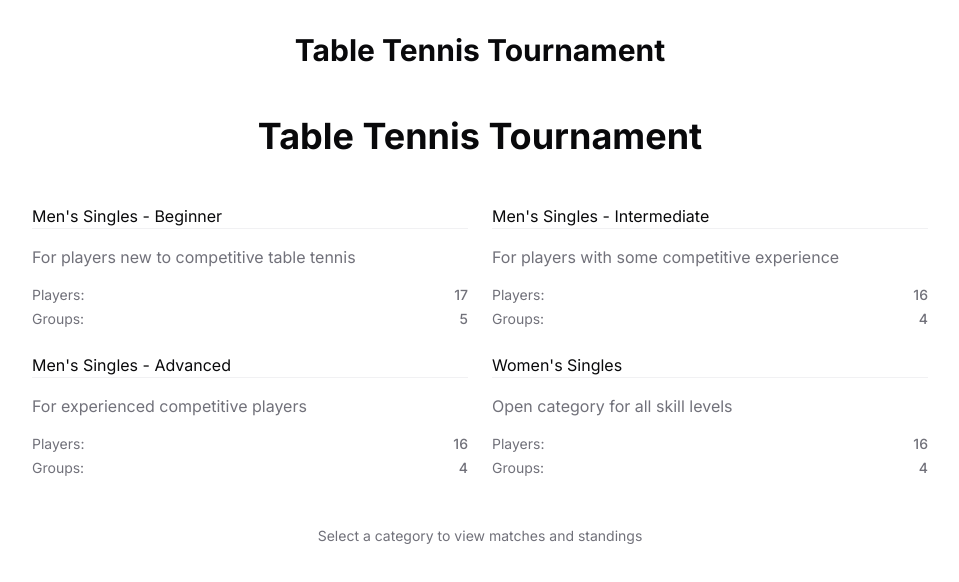
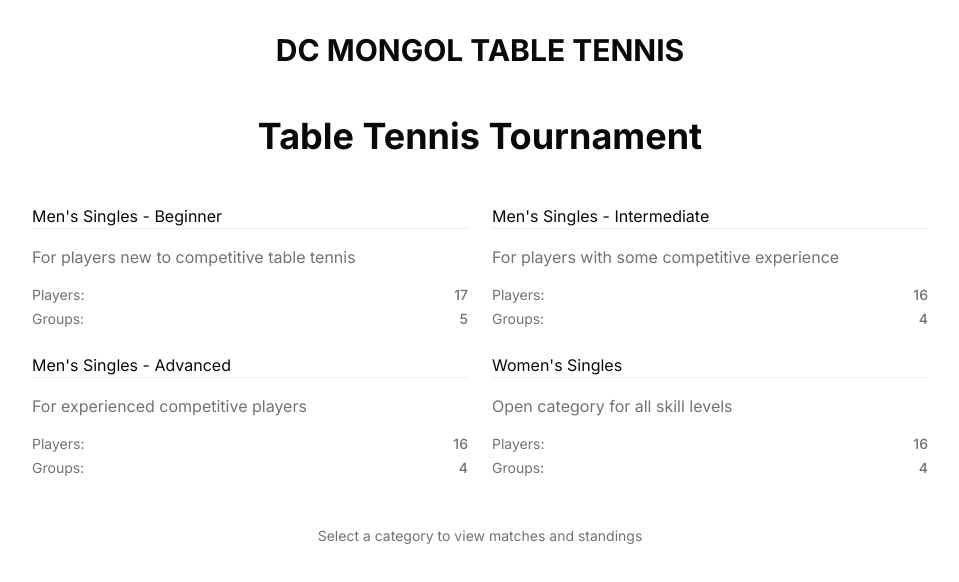
Before and after one commit to Batjargaln/table-tennis-tourney, a Next.js app: page /tournament in a window 1280 px wide. Shown: the top 582 px of the page, without its empty margins (160-1119 px from the left). Built offline with nearby package versions, Linux system fonts and the light colour scheme.

Commit message:
change title

```diff
--- a/app/tournament/page.tsx
+++ b/app/tournament/page.tsx
@@ -5,7 +5,7 @@ export default function Home() {
   return (
     <main className="container mx-auto py-8">
       <h1 className="text-3xl font-bold mb-8 text-center">
-        Table Tennis Tournament
+        DC MONGOL TABLE TENNIS
       </h1>
       <TournamentApp />
     </main>
```
